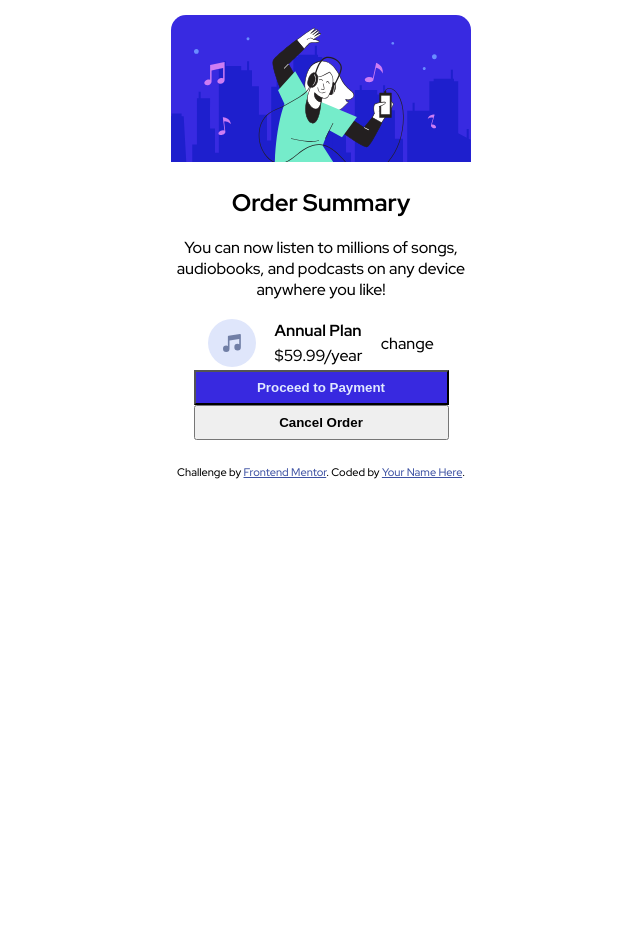
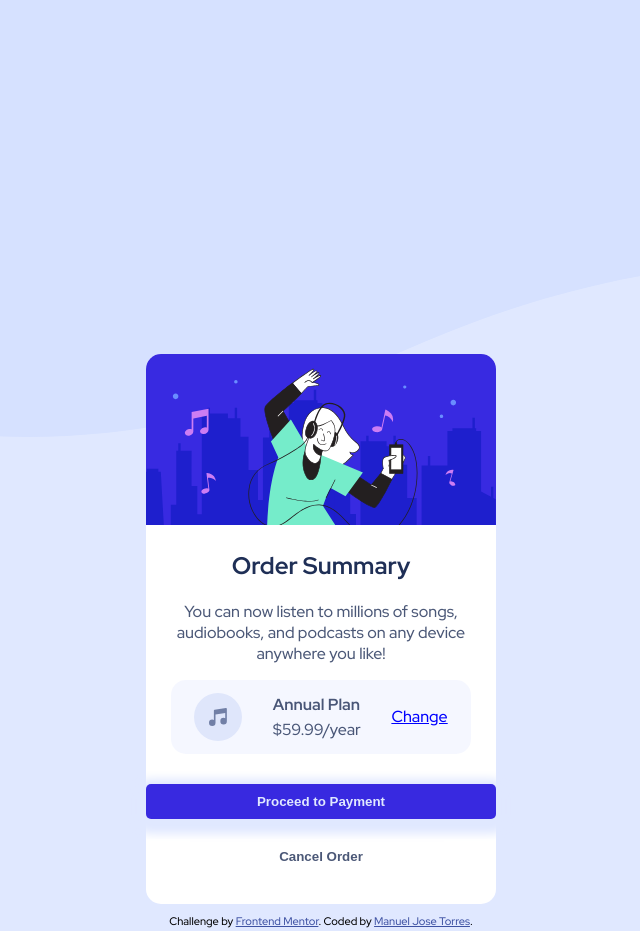
Before and after one commit to manny-torres-02/order-summary-component-main, a plain HTML site: page index.html in a window 1280 px wide. Shown: the whole page, without its empty margins (319-959 px from the left). Before the commit the page ends 800 px from the top, so only its background shows below. Drawn offline with Linux system fonts and the light colour scheme.

Commit message:
Finshed up the project - Need to Work on the Read me

```diff
--- a/css.css
+++ b/css.css
@@ -16,22 +16,33 @@ Secondary Colors
 }
 
 body {
-  margin: 15px;
-
+  height: 100vh;
+  margin: 10%;
+  background-image: url("images/pattern-background-desktop.svg");
+  background-repeat: no-repeat;
+  background-size: 100%h;
+  background-color: var(--pale-blue);
   /* display: flex;
     justify-content: center;
     align-items: center;
     flex-wrap: nowrap; */
   font-family: "Red Hat Display", sans-serif;
+  display: flex;
+  flex-direction: column;
+  justify-content: center;
+  align-items: center;
+  flex-wrap: nowrap;
+  align-items: center;
 }
 
 .card {
   margin: auto;
-  width: 300px;
-  height: 450px;
+  width: 350px;
+  height: 550px;
   background-color: white;
   border-radius: 15px;
   /* text-align: center; */
+  margin-bottom: 10px;;
 }
 
 .hero {
@@ -44,18 +55,39 @@ body {
   margin: auto;
   text-align: center;
 }
- h1, .plan {
+h1,
+.plan {
   font-weight: bold;
 }
+
+h1 {
+  color: var(--dark-blue)
+}
+
+p {
+  color: var(--dark-blue);
+  opacity: 0.8;
+}
+
 .description {
+  background-color: #e0e8ff57;
   width: 80%;
+  padding:10px;
   margin: auto;
   display: flex;
   justify-content: space-around;
   align-items: center;
+
+  border-radius: 15px;
+  /* opacity:0.2; */
 }
 
-.plan, .price {
+a {
+  color: blue;
+  text-decoration: underline;
+}
+.plan,
+.price {
   margin: 4px;
 }
 
@@ -64,34 +96,64 @@ p {
 }
 
 .pay {
-    margin:auto;
+  margin: auto;
   display: flex;
   flex-direction: column;
   justify-content: center;
   align-items: center;
 }
 
-button{
-    width: 85%;
+button {
+  width: 100%;
+  padding:0;
   height: 35px;
-    margin: auto;
   font-weight: 700;
 }
-.pay-button{
+
+button:hover, a:hover {
+  cursor: pointer;
+}
+
+.pay-button {
+  border-radius: 5px;
   background-color: var(--bright-blue);
   color: var(--pale-blue);
+  margin-top: 30px;
+  box-shadow: 0px 5px 10px 10px var(--pale-blue);
+  border: none;
+}
+
+.pay-button:hover {
+  opacity: 0.75;
+
 }
 
 .cancel-button {
+  border: none;
+  background-color: white;
+  margin-top: 20px;
+  margin-bottom: 15px;
+  color: var(--dark-blue);
+  opacity: 0.8;
+}
 
+.cancel-button:hover {
+  /* color: var(--dark-blue); */
+  opacity: 1;
 }
+
 @media (max-width: 375px) {
   body {
+    background-color: var(--pale-blue);
+    background-image: url("images\pattern-background-mobile.svg");
+  }
 
-    background-color: var(--pale-blue);
+  .card {
+    width: 95%;
   }
 
   section {
     width: 90%;
   }
+
 }
--- a/index.html
+++ b/index.html
@@ -45,7 +45,7 @@
       <p class="plan">Annual Plan</p>
       <p class="price">$59.99/year</p>
     </div>
-    <p>change</p>
+    <a>Change</a>
   </section>
   <section class="pay">
 
@@ -56,7 +56,7 @@
   <div class="attribution">
 
     Challenge by <a href="https://www.frontendmentor.io?ref=challenge" target="_blank">Frontend Mentor</a>.
-    Coded by <a href="#">Your Name Here</a>.
+    Coded by <a href="www.panamanny.com" target="blank">Manuel Jose Torres</a>.
   </div>
 </body>
 
```
Also changed, not shown: 1 other file. Lines whose indentation alone changed are shown as unchanged.
